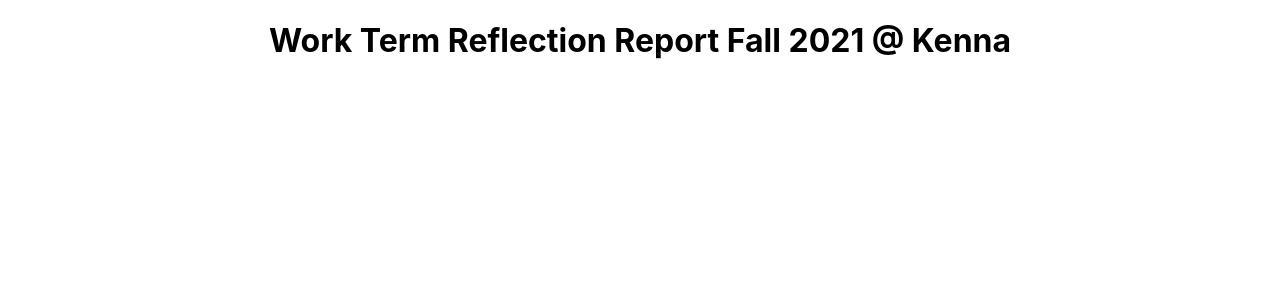
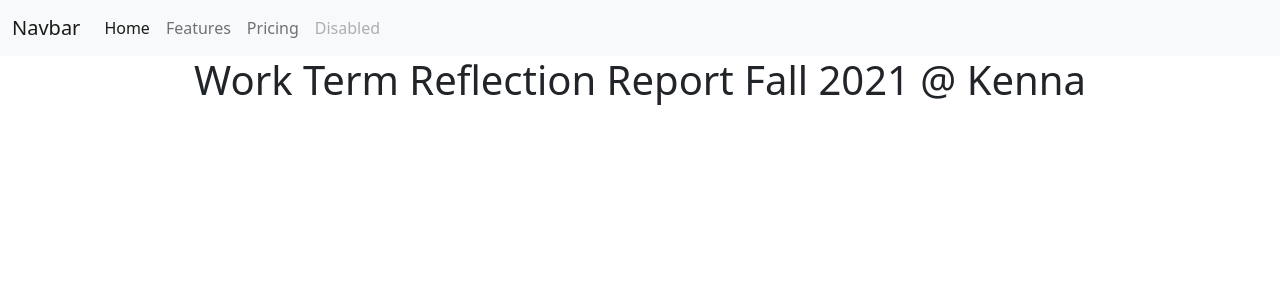
Before and after one commit to SaqifAbrar/work-term-report, a React (Create React App) app: page / in a window 1280 px wide. Shown: the top 300 px of the page. Built offline with nearby package versions, Linux system fonts and the light colour scheme.

Commit message:
added navbar and initialized basic project components

```diff
--- a/package.json
+++ b/package.json
@@ -7,6 +7,7 @@
 		"@testing-library/jest-dom": "^5.16.1",
 		"@testing-library/react": "^12.1.2",
 		"@testing-library/user-event": "^13.5.0",
+		"bootstrap": "^5.1.3",
 		"gh-pages": "^3.2.3",
 		"react": "^17.0.2",
 		"react-dom": "^17.0.2",
--- a/src/App.js
+++ b/src/App.js
@@ -1,9 +1,11 @@
-import logo from "./logo.svg";
+import React from "react";
+import Navbar from "./components/navbar";
 import "./App.css";
 
 function App() {
 	return (
 		<div className='App'>
+			<Navbar />
 			<h1>Work Term Reflection Report Fall 2021 @ Kenna</h1>
 		</div>
 	);
--- /dev/null
+++ b/src/components/navbar.jsx
@@ -0,0 +1,47 @@
+import React from "react";
+
+export default function navbar() {
+	return (
+		<div className='navbar-container'>
+			<nav class='navbar navbar-expand-lg navbar-light bg-light'>
+				<div class='container-fluid'>
+					<a class='navbar-brand' href='#'>
+						Navbar
+					</a>
+					<button
+						class='navbar-toggler'
+						type='button'
+						data-bs-toggle='collapse'
+						data-bs-target='#navbarNavAltMarkup'
+						aria-controls='navbarNavAltMarkup'
+						aria-expanded='false'
+						aria-label='Toggle navigation'
+					>
+						<span class='navbar-toggler-icon'></span>
+					</button>
+					<div class='collapse navbar-collapse' id='navbarNavAltMarkup'>
+						<div class='navbar-nav'>
+							<a class='nav-link active' aria-current='page' href='#'>
+								Home
+							</a>
+							<a class='nav-link' href='#'>
+								Features
+							</a>
+							<a class='nav-link' href='#'>
+								Pricing
+							</a>
+							<a
+								class='nav-link disabled'
+								href='#'
+								tabindex='-1'
+								aria-disabled='true'
+							>
+								Disabled
+							</a>
+						</div>
+					</div>
+				</div>
+			</nav>
+		</div>
+	);
+}
```
Also changed, not shown: src/index.js (+10 -9 lines), src/components/acknowledgements.jsx (added), src/components/conclusions.jsx (added), src/components/employerInfo.jsx (added), src/components/goals.jsx (added), src/components/introduction.jsx (added), src/components/jobDescription.jsx (added), 1 other file (tests, documents, lock files or other folders).
